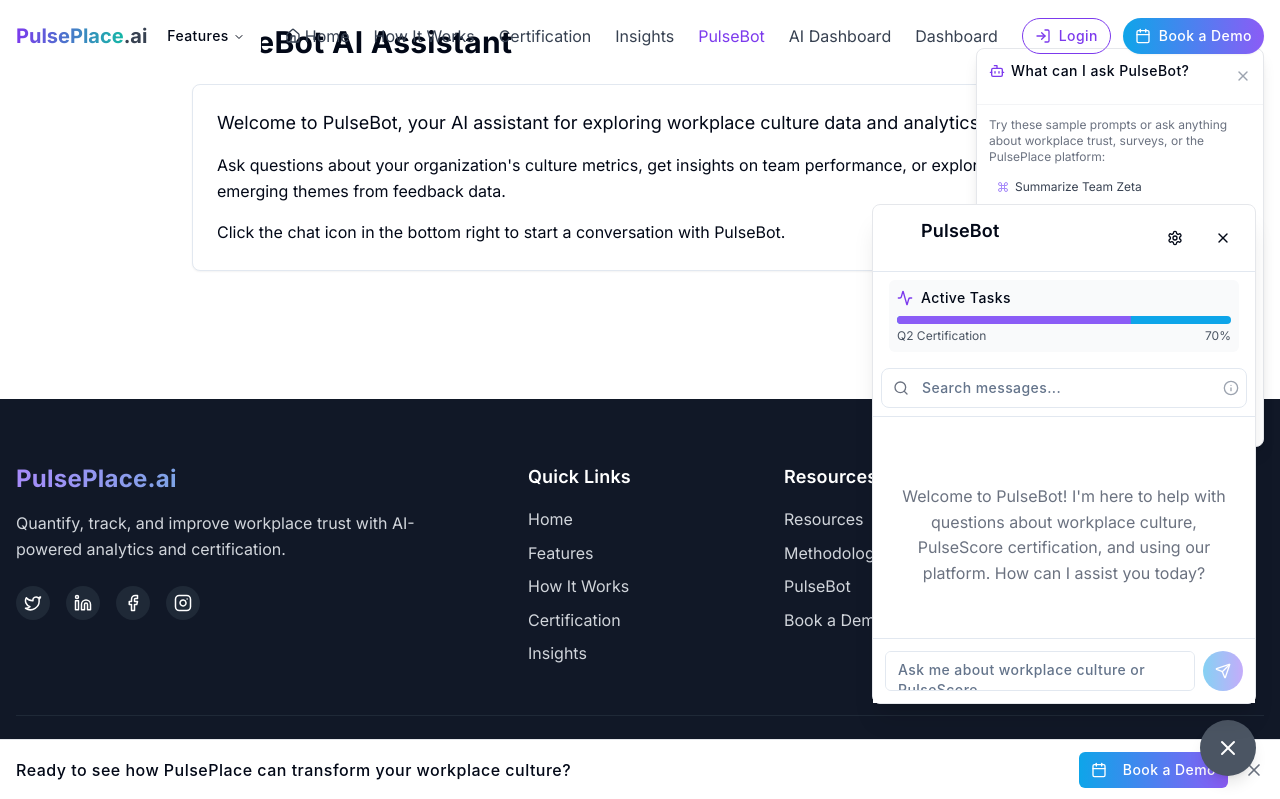
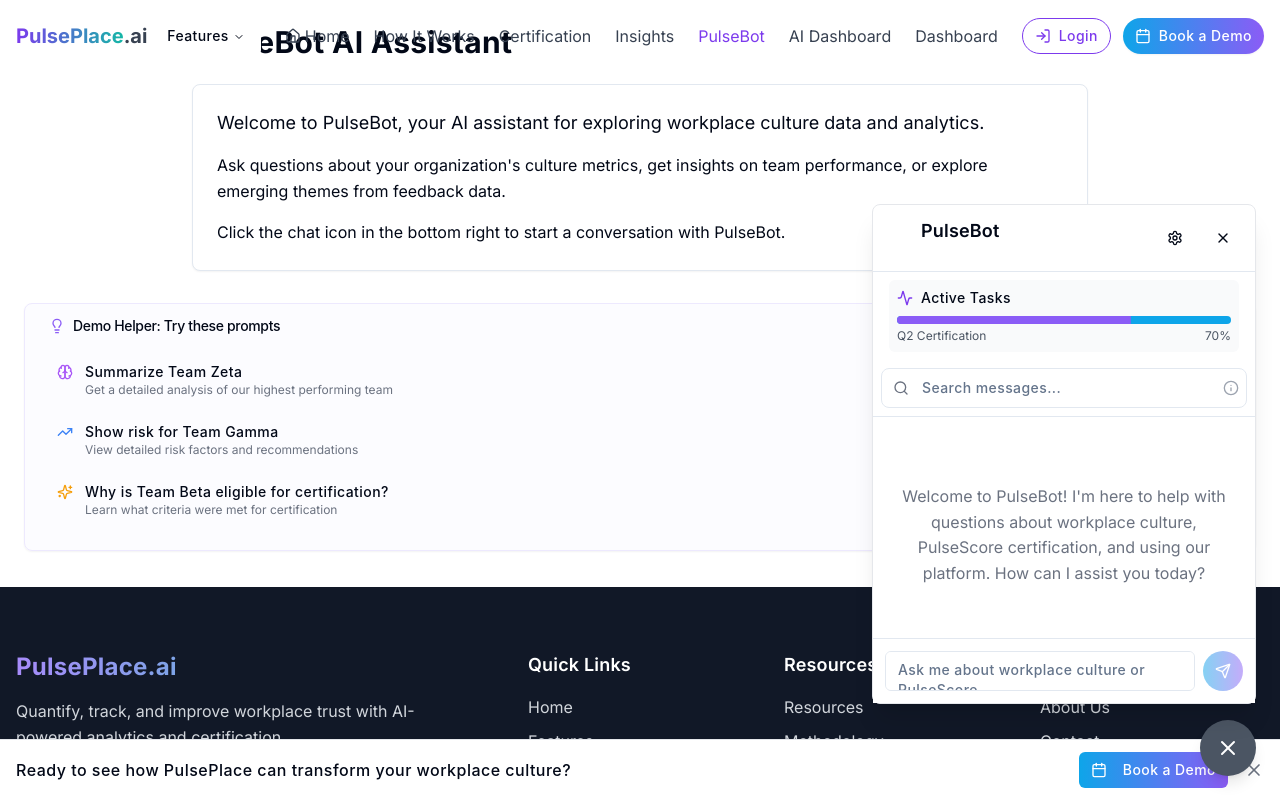
Before and after one commit to pulseplace/pulseplace-ai, a React (Vite) app: page /pulsebot in a window 1280 px wide. Shown: the top 799 px of the page. Built offline with nearby package versions, Linux system fonts and the light colour scheme; a web font is replaced by a local one.

Commit message:
Move to next task
No code changes are needed.

```diff
--- /dev/null
+++ b/src/components/chat/components/PulseBotTooltip.tsx
@@ -0,0 +1,124 @@
+
+import React, { useState } from 'react';
+import { Info, HelpCircle, MessageSquare, X } from 'lucide-react';
+import {
+  Tooltip,
+  TooltipContent,
+  TooltipProvider,
+  TooltipTrigger
+} from "@/components/ui/tooltip";
+import { Button } from "@/components/ui/button";
+
+interface PulseBotTooltipProps {
+  onSelectPrompt?: (prompt: string) => void;
+}
+
+export const PulseBotTooltip: React.FC<PulseBotTooltipProps> = ({
+  onSelectPrompt
+}) => {
+  const [isExpanded, setIsExpanded] = useState(false);
+
+  const suggestedPrompts = [
+    {
+      category: "Team Analysis",
+      prompts: [
+        "Summarize Team Alpha's performance",
+        "Show risk factors for Team Gamma",
+        "Which team has the highest PulseScore?"
+      ]
+    },
+    {
+      category: "Culture Insights",
+      prompts: [
+        "What are our top performing departments?",
+        "Which themes need the most attention?",
+        "Compare Engineering vs Marketing culture"
+      ]
+    },
+    {
+      category: "Recommendations",
+      prompts: [
+        "How can we improve psychological safety?",
+        "What actions will reduce attrition risk?",
+        "Suggest ways to increase team engagement"
+      ]
+    }
+  ];
+
+  const handlePromptClick = (prompt: string) => {
+    if (onSelectPrompt) {
+      onSelectPrompt(prompt);
+    }
+    setIsExpanded(false);
+  };
+
+  return (
+    <div className="relative">
+      <TooltipProvider>
+        <Tooltip>
+          <TooltipTrigger asChild>
+            <Button
+              variant="outline"
+              size="icon"
+              className="h-8 w-8 rounded-full absolute right-4 top-[-10px] bg-white shadow-md border-pulse-100"
+              onClick={() => setIsExpanded(!isExpanded)}
+            >
+              {isExpanded ? (
+                <X className="h-4 w-4 text-pulse-500" />
+              ) : (
+                <HelpCircle className="h-4 w-4 text-pulse-500" />
+              )}
+            </Button>
+          </TooltipTrigger>
+          <TooltipContent side="top">
+            <p>Get help with PulseBot prompts</p>
+          </TooltipContent>
+        </Tooltip>
+      </TooltipProvider>
+
+      {isExpanded && (
+        <div className="absolute right-0 top-[30px] w-72 bg-white rounded-lg shadow-lg border border-gray-200 p-3 z-50">
+          <div className="flex items-center justify-between mb-2">
+            <h3 className="text-sm font-semibold flex items-center gap-1">
+              <MessageSquare className="h-3.5 w-3.5 text-pulse-500" />
+              Suggested Prompts
+            </h3>
+            <Button
+              variant="ghost"
+              size="icon"
+              className="h-6 w-6"
+              onClick={() => setIsExpanded(false)}
+            >
+              <X className="h-3.5 w-3.5" />
+            </Button>
+          </div>
+
+          <div className="space-y-3 max-h-[300px] overflow-y-auto pr-1">
+            {suggestedPrompts.map((category, index) => (
+              <div key={index} className="space-y-1.5">
+                <h4 className="text-xs font-medium text-gray-500">{category.category}</h4>
+                <div className="space-y-1">
+                  {category.prompts.map((prompt, promptIndex) => (
+                    <button
+                      key={promptIndex}
+                      className="w-full text-left text-xs px-2 py-1.5 rounded hover:bg-gray-100 transition-colors"
+                      onClick={() => handlePromptClick(prompt)}
+                    >
+                      {prompt}
+                    </button>
+                  ))}
+                </div>
+              </div>
+            ))}
+          </div>
+
+          <div className="mt-2 pt-2 border-t border-gray-100">
+            <p className="text-[10px] text-gray-400 italic">
+              Click any prompt to add it to your conversation
+            </p>
+          </div>
+        </div>
+      )}
+    </div>
+  );
+};
--- a/src/components/chat/components/QuickTips.tsx
+++ b/src/components/chat/components/QuickTips.tsx
@@ -1,141 +1,90 @@
 
-import React, { useState, useEffect } from 'react';
-import { X, HelpCircle, MessageSquare, Bot, Command } from 'lucide-react';
-import { motion, AnimatePresence } from 'framer-motion';
-
-const samplePrompts = [
-  "Summarize Team Zeta",
-  "Why is Sigma eligible for certification?",
-  "Show risk for Team Gamma",
-  "What trust metrics do you track?",
-  "How can I improve team collaboration?",
-  "Generate a quick report on employee retention"
-];
+import React, { useState } from 'react';
+import { PulseBotTooltip } from './PulseBotTooltip';
+import {
+  Card,
+  CardContent,
+  CardHeader,
+  CardTitle
+} from "@/components/ui/card";
+import { Badge } from '@/components/ui/badge';
+import { LightbulbIcon, Sparkles, Brain, TrendingUp } from 'lucide-react';
 
 interface QuickTipsProps {
   onSelectPrompt: (prompt: string) => void;
 }
 
 export const QuickTips: React.FC<QuickTipsProps> = ({ onSelectPrompt }) => {
-  const [isVisible, setIsVisible] = useState(false);
-  const [hasBeenShown, setHasBeenShown] = useState(false);
-  const [hasInteracted, setHasInteracted] = useState(false);
+  const [showTips, setShowTips] = useState(true);
 
-  // Show tips when chat opens for the first time
-  useEffect(() => {
-    // Check if this is the first time we're showing tips
-    const tipsShown = localStorage.getItem('pulsebot_tips_shown');
+  const featuredPrompts = [
+    {
+      icon: <Brain className="h-4 w-4 text-purple-500" />,
+      prompt: "Summarize Team Zeta",
+      description: "Get a detailed analysis of our highest performing team",
+      badge: "New Team"
+    },
+    {
+      icon: <TrendingUp className="h-4 w-4 text-blue-500" />,
+      prompt: "Show risk for Team Gamma",
+      description: "View detailed risk factors and recommendations",
+      badge: "High Priority"
+    },
+    {
+      icon: <Sparkles className="h-4 w-4 text-amber-500" />,
+      prompt: "Why is Team Beta eligible for certification?",
+      description: "Learn what criteria were met for certification",
+      badge: "Certification"
+    }
+  ];
 
-    if (!tipsShown && !hasBeenShown) {
-      // Delay showing tips slightly to let chat animation complete
-      const timer = setTimeout(() => {
-        setIsVisible(true);
-        setHasBeenShown(true);
-        localStorage.setItem('pulsebot_tips_shown', 'true');
-      }, 1000);
-
-      return () => clearTimeout(timer);
-    }
-  }, [hasBeenShown]);
-
-  const handleSelectPrompt = (prompt: string) => {
+  const handlePromptClick = (prompt: string) => {
     onSelectPrompt(prompt);
-    setIsVisible(false);
-    setHasInteracted(true);
+    setShowTips(false);
   };
 
-  const toggleTips = () => {
-    setIsVisible(!isVisible);
-    setHasInteracted(true);
-  };
+  if (!showTips) {
+    return (
+      <div className="relative mb-3">
+        <PulseBotTooltip onSelectPrompt={onSelectPrompt} />
+      </div>
+    );
+  }
 
   return (
-    <>
-      {/* Tips Toggle Button */}
-      <button
-        onClick={toggleTips}
-        className="absolute right-4 top-4 z-10 p-1 rounded-full text-gray-500 hover:text-pulse-600 hover:bg-gray-100 transition-colors"
-        aria-label="Show Quick Tips"
-      >
-        <HelpCircle className="h-5 w-5" />
-      </button>
+    <div className="relative mb-3">
+      <PulseBotTooltip onSelectPrompt={onSelectPrompt} />
 
-      {/* Quick Tips Popover */}
-      <AnimatePresence>
-        {isVisible && (
-          <motion.div
-            initial={{ opacity: 0, y: -10 }}
-            animate={{ opacity: 1, y: 0 }}
-            exit={{ opacity: 0, y: -10 }}
-            transition={{ duration: 0.2 }}
-            className="absolute right-4 top-12 z-20 bg-white rounded-lg shadow-lg border border-gray-200 w-72 max-w-[calc(100%-2rem)]"
-          >
-            <div className="p-3 border-b border-gray-100 flex justify-between items-center">
-              <h3 className="font-medium text-sm flex items-center gap-1.5">
-                <Bot className="h-4 w-4 text-pulse-600" />
-                What can I ask PulseBot?
-              </h3>
-              <button
-                onClick={() => setIsVisible(false)}
-                className="text-gray-400 hover:text-gray-600"
-                aria-label="Close Quick Tips"
-              >
-                <X className="h-4 w-4" />
-              </button>
-            </div>
-
-            <div className="p-3">
-              <p className="text-xs text-gray-500 mb-2">
-                Try these sample prompts or ask anything about workplace trust, surveys, or the PulsePlace platform:
-              </p>
-
-              <ul className="space-y-2 mb-3">
-                {samplePrompts.map((prompt, index) => (
-                  <li key={index}>
-                    <button
-                      className="text-xs w-full text-left px-2 py-1.5 rounded hover:bg-pulse-50 text-gray-700 hover:text-pulse-700 flex items-center gap-1.5 transition-colors"
-                      onClick={() => handleSelectPrompt(prompt)}
-                    >
-                      <Command className="h-3 w-3 text-pulse-400" />
-                      {prompt}
-                    </button>
-                  </li>
-                ))}
-              </ul>
-
-              {/* Demo Mode Toggle */}
-              <div className="text-xs text-center text-gray-500 pt-2 border-t border-gray-100">
-                <button
-                  className="text-pulse-600 hover:text-pulse-800 hover:underline transition-colors"
-                  onClick={() => {
-                    setIsVisible(false);
-                    // This would trigger demo mode in a real implementation
-                    window.localStorage.setItem('pulsebot_demo_mode', 'true');
-                    window.location.reload();
-                  }}
-                >
-                  Reset to Demo Mode
-                </button>
+      <Card className="mb-3 border border-pulse-100 bg-pulse-50/30">
+        <CardHeader className="pb-2 pt-3">
+          <CardTitle className="text-sm flex items-center gap-2">
+            <LightbulbIcon className="h-4 w-4 text-pulse-500" />
+            <span>Demo Helper: Try these prompts</span>
+          </CardTitle>
+        </CardHeader>
+        <CardContent className="grid grid-cols-1 gap-2">
+          {featuredPrompts.map((item, index) => (
+            <button
+              key={index}
+              className="flex items-start gap-3 p-2 rounded-md hover:bg-white/60 text-left transition-colors"
+              onClick={() => handlePromptClick(item.prompt)}
+            >
+              <div className="mt-0.5">{item.icon}</div>
+              <div className="flex-1">
+                <p className="text-sm font-medium">{item.prompt}</p>
+                <p className="text-xs text-gray-500">{item.description}</p>
               </div>
-            </div>
-          </motion.div>
-        )}
-      </AnimatePresence>
-
-      {/* First-time use animation */}
-      {!hasInteracted && !isVisible && hasBeenShown && (
-        <motion.div
-          initial={{ scale: 1 }}
-          animate={{ scale: [1, 1.2, 1] }}
-          transition={{
-            repeat: 2,
-            repeatType: "reverse",
-            duration: 1,
-            repeatDelay: 1
-          }}
-          className="absolute right-4 top-4 z-5 bg-pulse-100 rounded-full h-10 w-10 pointer-events-none"
-        />
-      )}
-    </>
+              {item.badge && (
+                <Badge variant="outline" className="text-[10px] h-5 bg-white">
+                  {item.badge}
+                </Badge>
+              )}
+            </button>
+          ))}
+        </CardContent>
+      </Card>
+    </div>
   );
 };
+
+export default QuickTips;
--- a/src/components/features/pulsebot/QuickPrompts.tsx
+++ b/src/components/features/pulsebot/QuickPrompts.tsx
@@ -1,43 +1,45 @@
 
 import React from 'react';
-import { Lightbulb, BarChart2, AlertTriangle, CheckCircle2, TrendingUp, Sparkles } from 'lucide-react';
-
-interface QuickPrompt {
-  text: string;
-  icon: React.ReactNode;
-}
+import { PulseBotTooltip } from '@/components/chat/components/PulseBotTooltip';
+import { Card, CardContent } from "@/components/ui/card";
+import { ChevronRight, Star } from 'lucide-react';
 
 interface QuickPromptsProps {
-  onPromptClick: (text: string) => void;
+  onPromptClick: (promptText: string) => void;
 }
 
 const QuickPrompts: React.FC<QuickPromptsProps> = ({ onPromptClick }) => {
-  const quickPrompts: QuickPrompt[] = [
-    { text: "Summarize Team Alpha", icon: <BarChart2 className="h-4 w-4 text-blue-600" /> },
-    { text: "Show risk for Team Gamma", icon: <AlertTriangle className="h-4 w-4 text-amber-600" /> },
-    { text: "Why is Team Beta eligible for certification?", icon: <CheckCircle2 className="h-4 w-4 text-green-600" /> },
-    { text: "Summarize Team Sigma", icon: <TrendingUp className="h-4 w-4 text-indigo-600" /> },
-    { text: "Summarize Team Zeta", icon: <Sparkles className="h-4 w-4 text-purple-600" /> }
+  const popularPrompts = [
+    "Summarize Team Sigma",
+    "What are our top performing departments?",
+    "Show risk for Team Gamma"
   ];
 
   return (
-    <div className="mb-4 bg-blue-50 rounded-lg p-3 border border-blue-100">
-      <div className="flex items-center gap-1 text-xs text-blue-700 mb-2">
-        <Lightbulb className="h-3.5 w-3.5" />
-        <span className="font-medium">Demo Quick Prompts:</span>
+    <div className="relative mb-3">
+      <PulseBotTooltip onSelectPrompt={onPromptClick} />
+
+      <Card className="mb-4 bg-gradient-to-r from-pulse-50 to-white border-pulse-100">
+        <CardContent className="pt-4">
+          <div className="flex items-center mb-2">
+            <Star className="h-4 w-4 text-amber-500 mr-2" />
+            <span className="text-sm font-medium">Popular Questions</span>
           </div>
-      <div className="flex flex-wrap gap-2">
-        {quickPrompts.map((prompt, index) => (
+
+          <div className="grid grid-cols-1 gap-1">
+            {popularPrompts.map((prompt, index) => (
               <button
                 key={index}
-            className="text-xs bg-white border border-blue-200 rounded-full px-3 py-1.5 hover:bg-blue-50 flex items-center gap-1"
-            onClick={() => onPromptClick(prompt.text)}
+                className="flex items-center justify-between text-sm text-left p-2 rounded hover:bg-gray-50 transition-colors"
+                onClick={() => onPromptClick(prompt)}
               >
-            {prompt.icon}
-            <span>{prompt.text}</span>
+                <span>{prompt}</span>
+                <ChevronRight className="h-4 w-4 text-gray-400" />
               </button>
             ))}
           </div>
+        </CardContent>
+      </Card>
     </div>
   );
 };
```
Lines whose indentation alone changed are shown as unchanged.
